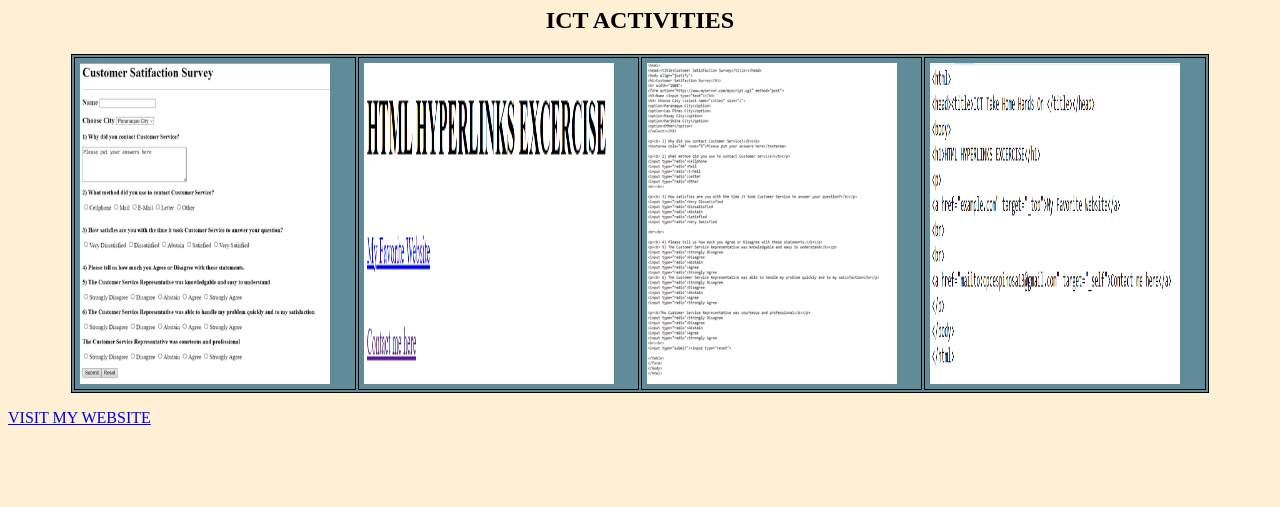
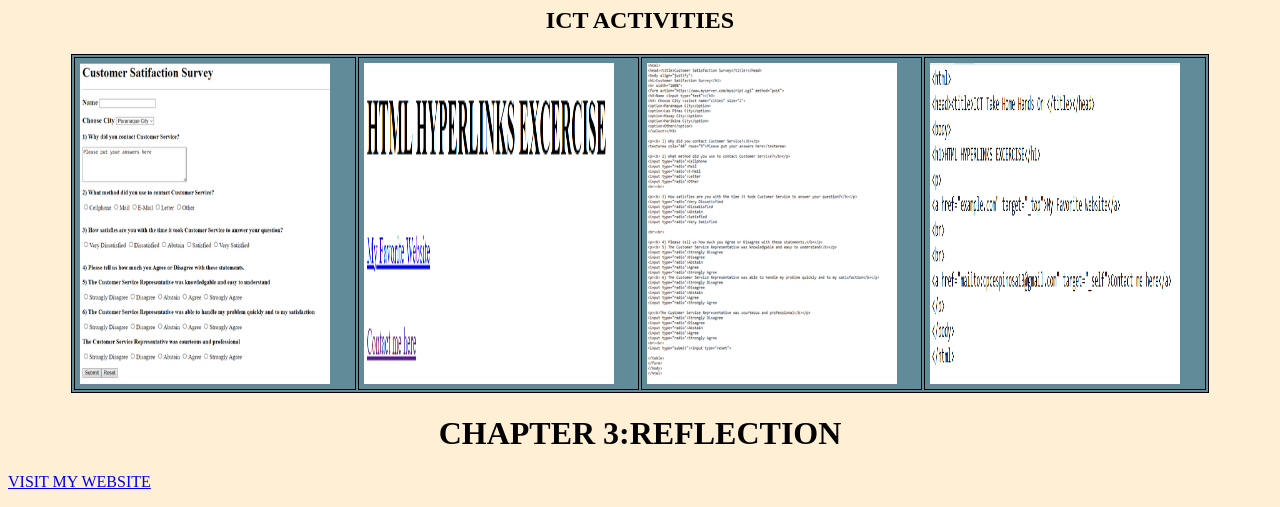
Before and after one commit to chrit1an/CHAPTER-2-ICT-E-PORTFOLIO, a plain HTML site: page index.html in a window 1280 px wide. Shown: the part 1423-1930 px from the top of the page. Before the commit the page ends 1866 px from the top, so only its background shows below. Drawn offline with Linux system fonts and the light colour scheme.

Commit message:
Update index.html

```diff
--- a/index.html
+++ b/index.html
@@ -36,6 +36,7 @@ table, th, td {border:1px solid black;}
 <td><img src="461254801_1071191514526823_6961101866201190545_n.png" alt="TXT FILE IN ANCHOR ACTIVITY" style="width:250px;height:321px;"></td>
 </tr>
 </table>
+<h1 align="center"> CHAPTER 3:REFLECTION </h1>
 <p><a href="https://chrit1an.github.io/CHAPTER-3.3-ICT-E-PORTFOLIO/" target="_blank">VISIT MY WEBSITE</a>
 </body>
 </html>
```
